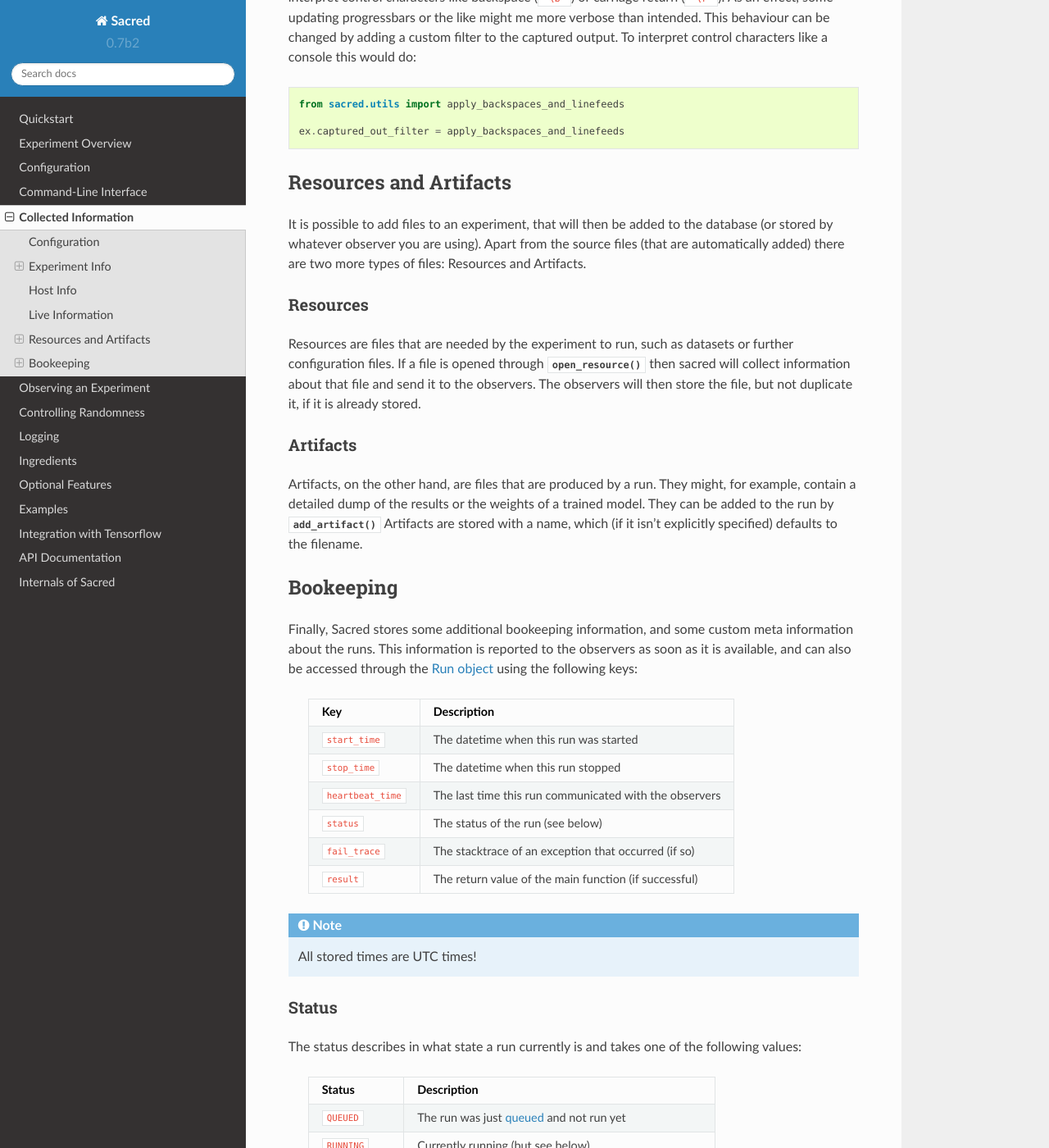
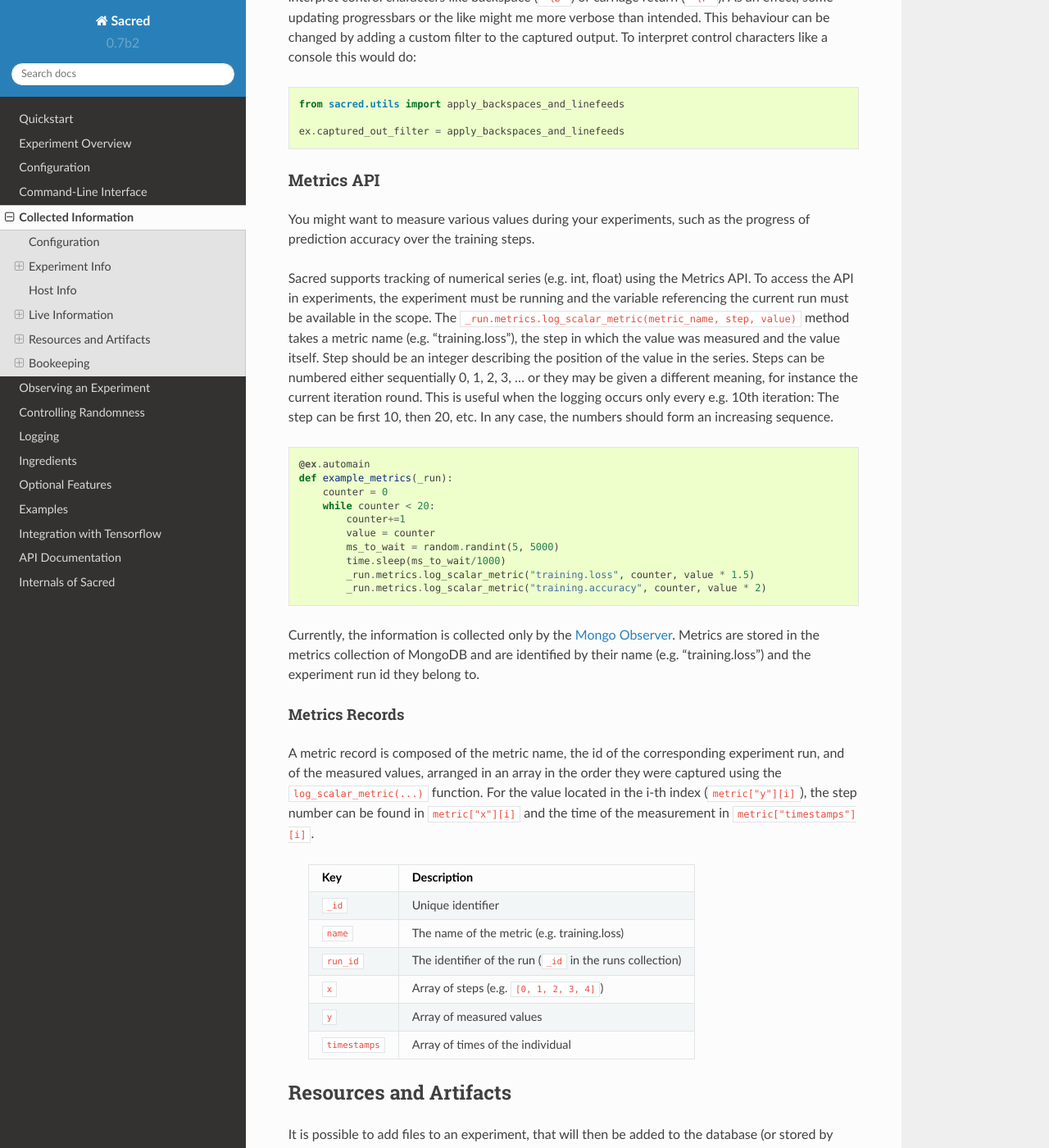
Before and after one commit to IDSIA/sacred, a Sphinx documentation site: the page built from docs/collected_information.rst, in a window 1280 px wide and 1400 px high, scrolled down 2711 px. Shown: the whole window at 82% size. Built offline with Sphinx 7.4.7 and the Read the Docs theme 2.0.0, drawn with Linux system fonts in a browser that asks for light colours.

Commit message:
Add the Metrics API to the documentation

```diff
--- a/docs/collected_information.rst
+++ b/docs/collected_information.rst
@@ -144,6 +144,58 @@ captured output. To interpret control characters like a console this would do:
     ex.captured_out_filter = apply_backspaces_and_linefeeds
 
 
+Metrics API
+-----------------
+You might want to measure various values during your experiments, such as
+the progress of prediction accuracy over the training steps.
+
+Sacred supports tracking of numerical series (e.g. int, float) using the Metrics API.
+To access the API in experiments, the experiment must be running and the variable referencing the current run
+must be available in the scope. The ``_run.metrics.log_scalar_metric(metric_name, step, value)`` method takes
+a metric name (e.g. "training.loss"), the step in which the value was measured and the value itself.
+Step should be an integer describing the position of the value in the series. Steps can be numbered either sequentially
+0, 1, 2, 3, ... or they may be given a different meaning, for instance the current iteration round. This is useful
+when the logging occurs only every e.g. 10th iteration: The step can be first 10, then 20, etc.
+In any case, the numbers should form an increasing sequence.
+
+.. code-block:: python
+
+    @ex.automain
+    def example_metrics(_run):
+        counter = 0
+        while counter < 20:
+            counter+=1
+            value = counter
+            ms_to_wait = random.randint(5, 5000)
+            time.sleep(ms_to_wait/1000)
+            _run.metrics.log_scalar_metric("training.loss", counter, value * 1.5)
+            _run.metrics.log_scalar_metric("training.accuracy", counter, value * 2)
+
+
+Currently, the information is collected only by the :ref:`mongo_observer`. Metrics are stored in the metrics collection
+of MongoDB and are identified by their name (e.g. "training.loss") and the experiment run id they belong to.
+
+Metrics Records
+...............
+
+A metric record is composed of the metric name, the id of the corresponding experiment run,
+and of the measured values, arranged in an array in the order they were captured using the ``log_scalar_metric(...)``
+function.
+For the value located in the i-th index (``metric["y"][i]``),
+the step number can be found in ``metric["x"][i]`` and the time of the measurement in ``metric["timestamps"][i]``.
+
+    ==================  =======================================================
+    Key                 Description
+    ==================  =======================================================
+    ``_id``             Unique identifier
+    ``name``            The name of the metric (e.g. training.loss)
+    ``run_id``          The identifier of the run (``_id`` in the runs collection)
+    ``x``               Array of steps (e.g. ``[0, 1, 2, 3, 4]``)
+    ``y``               Array of measured values
+    ``timestamps``      Array of times of the individual
+    ==================  =======================================================
+
+
 Resources and Artifacts
 =======================
 It is possible to add files to an experiment, that will then be added to the database
```
